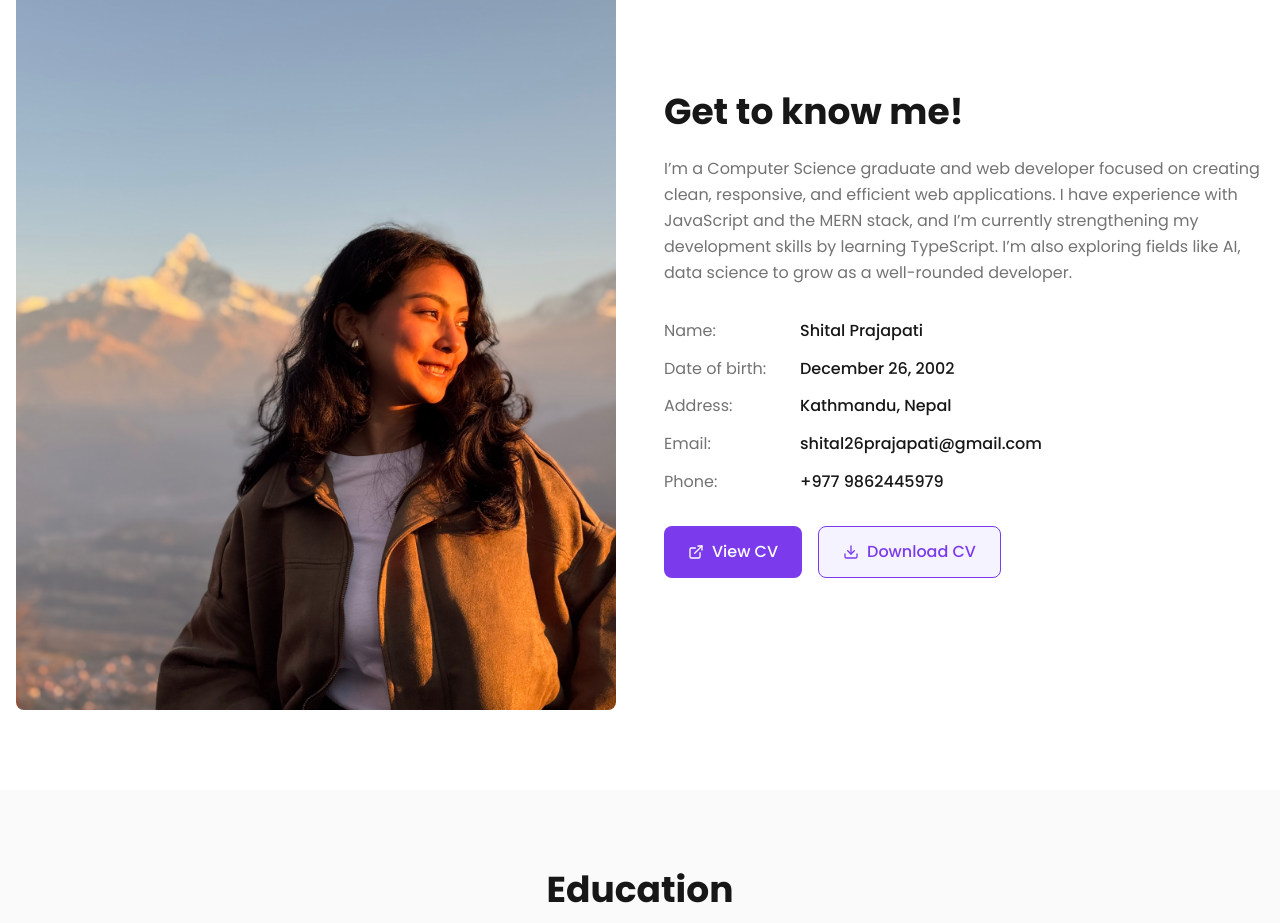
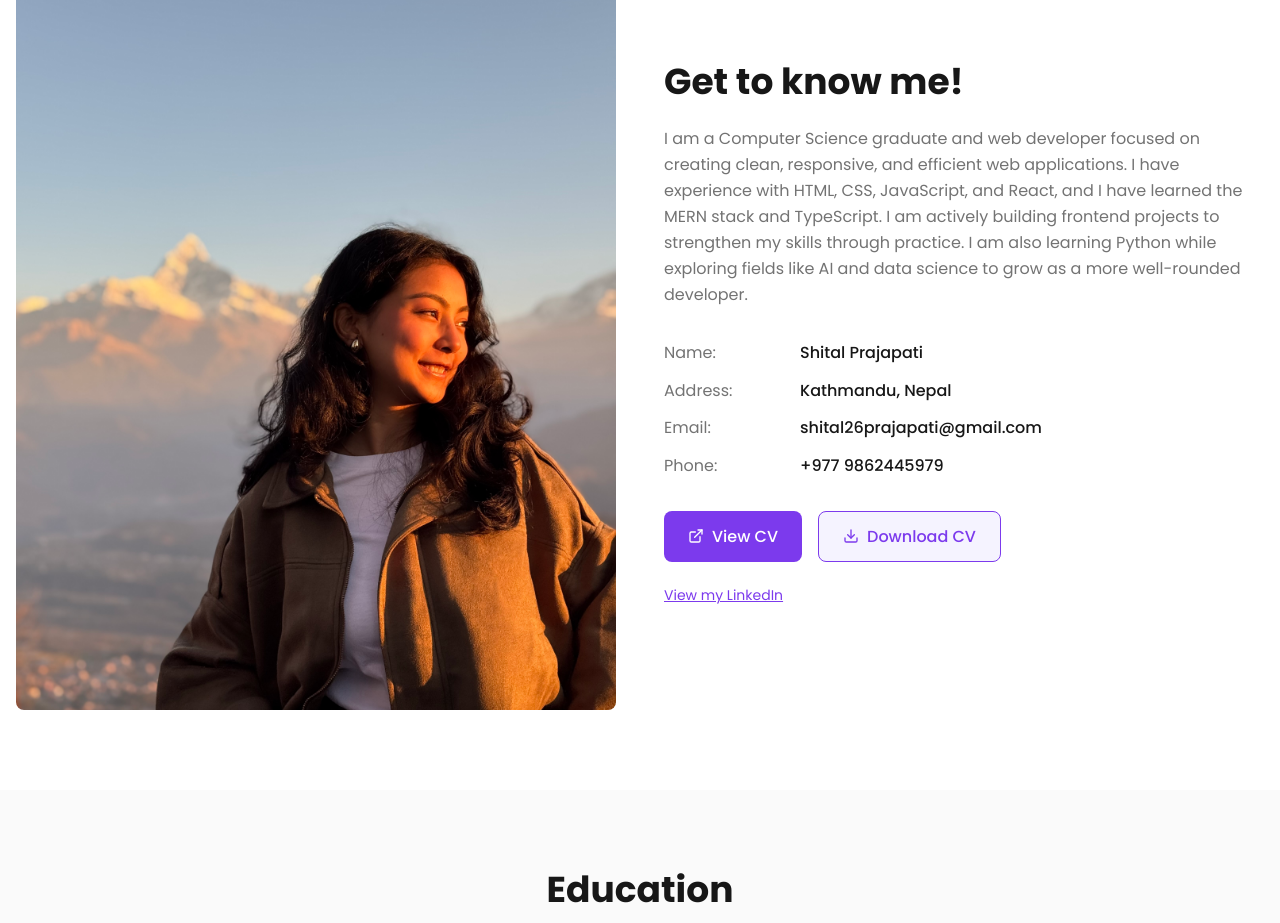
Before and after one commit to shi26tal/my-portfolio, a React (Vite) app: page / in a window 1280 px wide. Shown: the part 920-1843 px from the top of the page. Built offline with nearby package versions, Linux system fonts and the light colour scheme.

Commit message:
edited the about section

```diff
--- a/src/components/About.jsx
+++ b/src/components/About.jsx
@@ -2,7 +2,6 @@ import { Download, ExternalLink } from "lucide-react";
 
 const personalInfo = [
   { label: "Name", value: "Shital Prajapati" },
-  { label: "Date of birth", value: "December 26, 2002" },
   { label: "Address", value: "Kathmandu, Nepal" },
   { label: "Email", value: "shital26prajapati@gmail.com" },
   { label: "Phone", value: "+977 9862445979" },
@@ -38,12 +37,13 @@ export default function About() {
               Get to know me!
             </h2>
             <p className="text-muted-foreground mb-8 leading-relaxed">
-              I’m a Computer Science graduate and web developer focused on
+              I am a Computer Science graduate and web developer focused on
               creating clean, responsive, and efficient web applications. I have
-              experience with JavaScript and the MERN stack, and I’m currently
-              strengthening my development skills by learning TypeScript. I’m
-              also exploring fields like AI, data science to grow as a
-              well-rounded developer.
+              experience with HTML, CSS, JavaScript, and React, and I have
+              learned the MERN stack and TypeScript. I am actively building
+              frontend projects to strengthen my skills through practice. I am
+              also learning Python while exploring fields like AI and data
+              science to grow as a more well-rounded developer.
             </p>
 
             {/* Personal Info */}
@@ -62,7 +62,7 @@ export default function About() {
 
             <div className="flex gap-4">
               <a
-                href="/Shital_Prajapati.pdf"
+                href="/Shital_Prajapati2.pdf"
                 target="_blank"
                 rel="noopener noreferrer"
                 className="inline-flex items-center gap-2 bg-primary text-primary-foreground px-6 py-3 rounded-lg font-medium hover:bg-primary/90 transition-colors"
@@ -72,12 +72,22 @@ export default function About() {
               </a>
 
               <a
-                href="/Shital_Prajapati.pdf"
+                href="/Shital_Prajapati2.pdf"
                 download
                 className="inline-flex items-center gap-2 bg-secondary border border-primary text-primary px-6 py-3 rounded-lg font-medium hover:bg-secondary/80 transition-colors"
               >
                 <Download className="w-4 h-4" />
                 Download CV
+              </a>
+            </div>
+
+            <div className="mt-5">
+              <a
+                href="https://www.linkedin.com/in/shital-prajapati-02b957330/"
+                target="_blank"
+                className="text-primary underline text-sm"
+              >
+                View my LinkedIn
               </a>
             </div>
 
```
Also changed, not shown: 1 other file (tests, documents, lock files or other folders).
